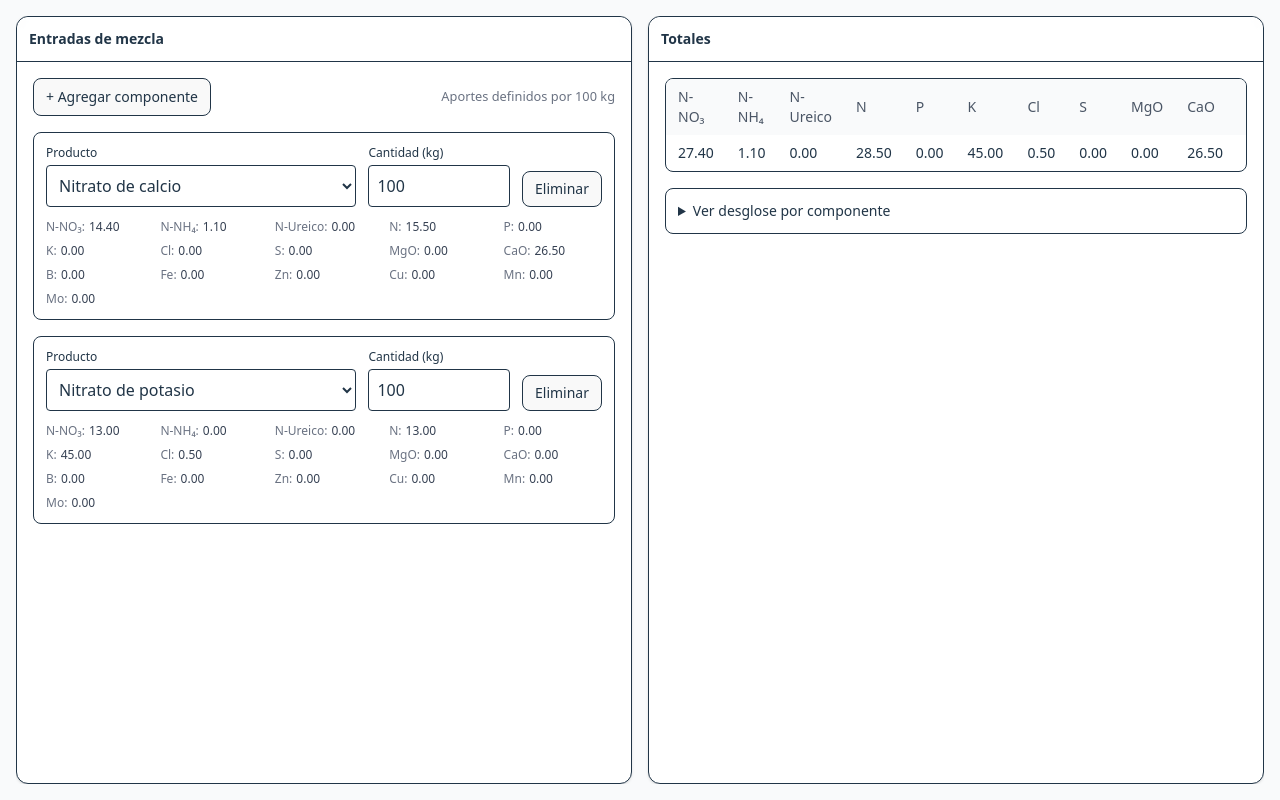
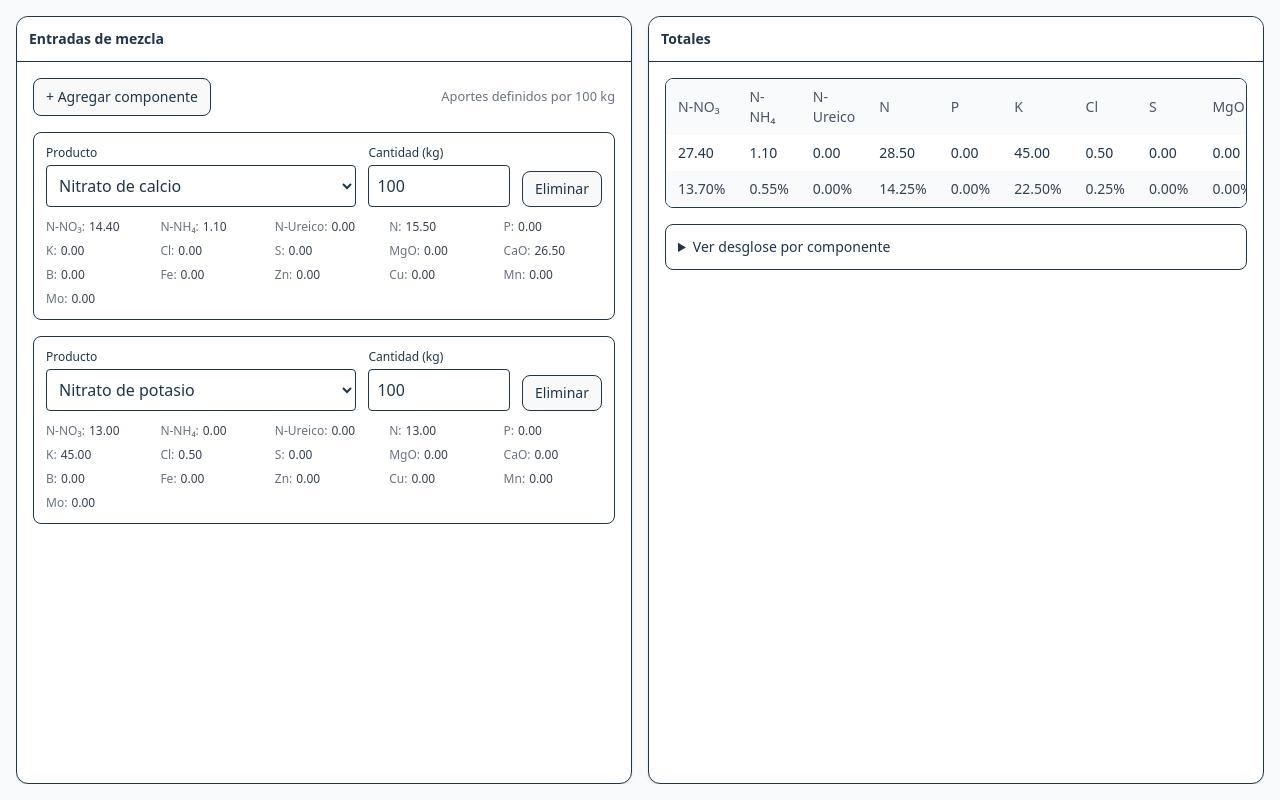
Before and after one commit to NT-CNAgro/blender-solubles, a Vue app: page / in a window 1280 px wide. Built offline with nearby package versions, Linux system fonts and the light colour scheme.

Commit message:
feat: add percentage calculation and update table layout in App.vue

```diff
--- a/src/App.vue
+++ b/src/App.vue
@@ -108,9 +108,17 @@
                 </tr>
               </thead>
               <tbody>
-                <tr>
+                <!-- Fila 1: Aportes netos -->
+                <tr class="bg-white">
                   <td v-for="col in columnas" :key="col.key" class="px-3 py-2">
                     {{ totales[col.key].toFixed(2) }}
+                  </td>
+                </tr>
+
+                <!-- Fila 2: Porcentajes -->
+                <tr class="bg-gray-50 text-gray-700">
+                  <td v-for="col in columnas" :key="col.key" class="px-3 py-2">
+                    {{ porcentajes[col.key].toFixed(2) }}%
                   </td>
                 </tr>
               </tbody>
@@ -152,7 +160,21 @@
 
 <script setup lang="ts">
 import { reactive, computed } from "vue";
+const totalCantidad = computed(() =>
+  entradas.reduce((acc, e) => acc + (e.cantidad || 0), 0)
+);
 
+const porcentajes = computed(() => {
+  const result: Record<NutrKey, number> = {} as any;
+  for (const k of Object.keys(totales.value) as NutrKey[]) {
+    // evita división por cero
+    result[k] =
+      totalCantidad.value > 0
+        ? (totales.value[k] / totalCantidad.value) * 100
+        : 0;
+  }
+  return result;
+});
 /**
  * Columnas estándar del balance
  */
```
